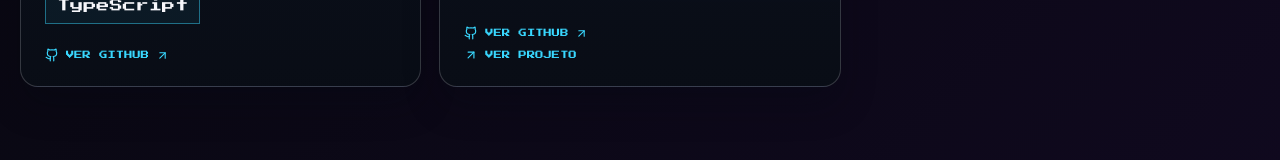
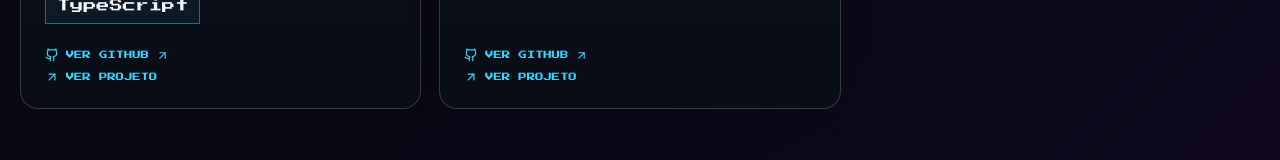
Before and after one commit to otavio2019/otavio-portfolio, a React (Vite) app in the folder client/: page /biblioteca in a window 1280 px wide. Shown: the part 2351-2511 px from the top of the page. Built offline with nearby package versions, Linux system fonts and the light colour scheme.

Commit message:
feat: add declara live site link

```diff
--- a/client/src/pages/Library.tsx
+++ b/client/src/pages/Library.tsx
@@ -36,6 +36,7 @@ const libraryProjects = [
     status: "Em desenvolvimento",
     github: "https://github.com/otavio2019/declara-o",
     preview: "/images/declara-coracao.png",
+    site: "https://declara-o-gilt.vercel.app/",
   },
   {
     title: "Otávio Portfolio",
```
